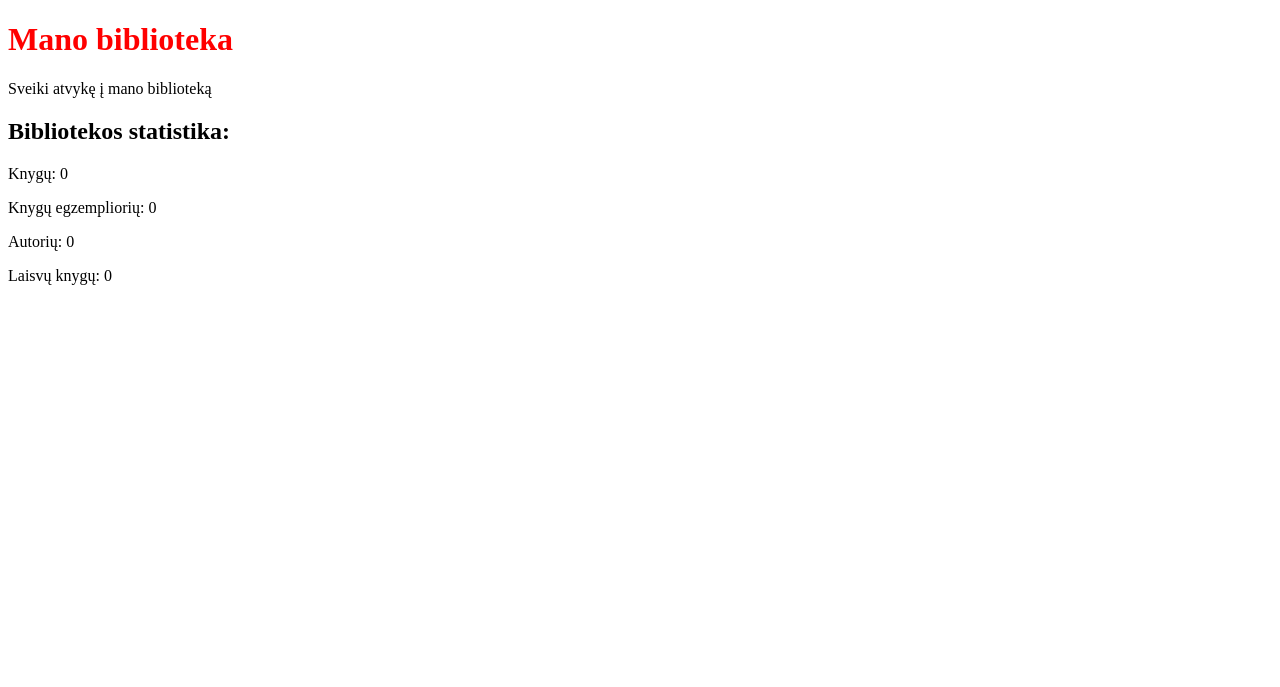
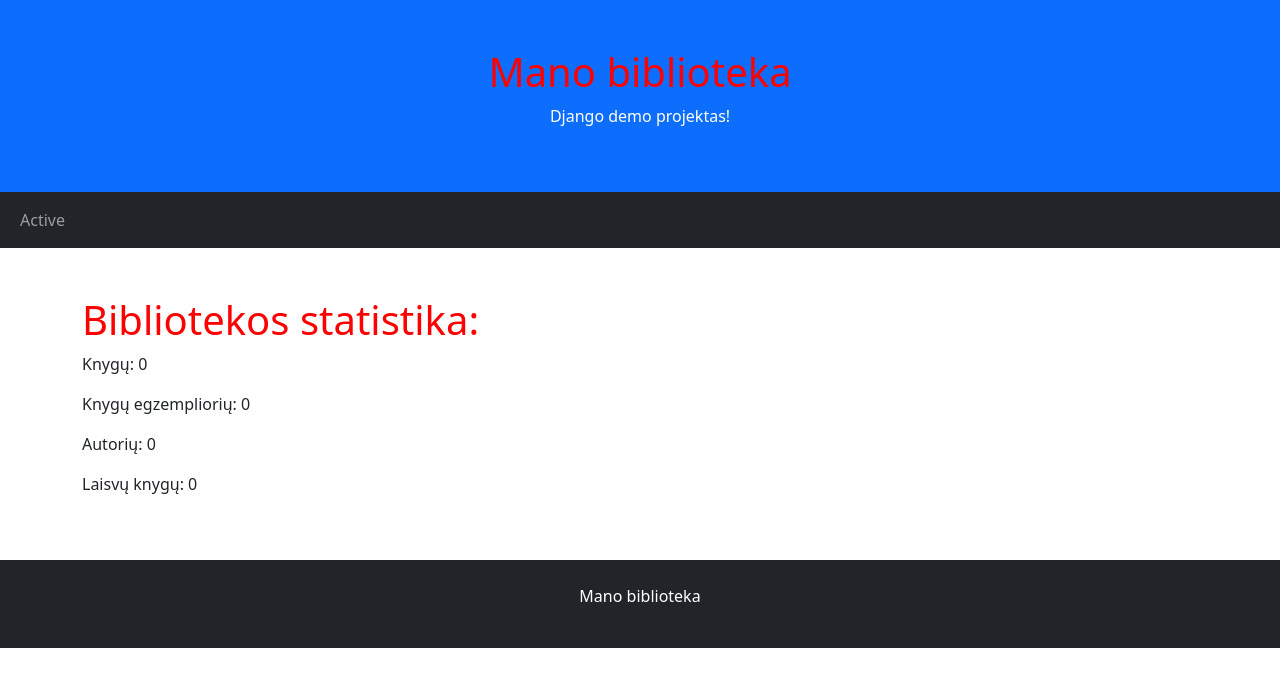
Before and after one commit to DonatasNoreika/library_20260413, a Django app: page / in a window 1280 px wide. Shown: the top 687 px of the page. Run offline with Django 5.2, Linux system fonts and the light colour scheme; data that the repository does not hold is empty.

Commit message:
2: Pritaikytas Bootstrap šablonas base.html

```diff
--- /dev/null
+++ b/mysite/library/static/css/styles.css
@@ -0,0 +1,3 @@
+h1 {
+    color: red;
+}
--- /dev/null
+++ b/mysite/library/templates/base.html
@@ -0,0 +1,43 @@
+<!DOCTYPE html>
+<html lang="en">
+<head>
+    <title>{% block title %}{% endblock %}</title>
+    <meta charset="utf-8">
+    <meta name="viewport" content="width=device-width, initial-scale=1">
+    <link href="https://cdn.jsdelivr.net/npm/bootstrap@5.3.8/dist/css/bootstrap.min.css" rel="stylesheet">
+    <script src="https://cdn.jsdelivr.net/npm/bootstrap@5.3.8/dist/js/bootstrap.bundle.min.js"></script>
+    {% load static %}
+    <link rel="stylesheet" href="{% static 'css/styles.css' %}">
+</head>
+<body>
+
+<div class="p-5 bg-primary text-white text-center">
+    <h1>Mano biblioteka</h1>
+    <p>Django demo projektas!</p>
+</div>
+
+<nav class="navbar navbar-expand-sm bg-dark navbar-dark">
+    <div class="container-fluid">
+        <ul class="navbar-nav">
+            <li class="nav-item">
+                <a class="nav-link" href="#">Active</a>
+            </li>
+        </ul>
+    </div>
+</nav>
+
+<div class="container mt-5">
+    <div class="row">
+
+        <div class="col-sm">
+            {% block content %}{% endblock %}
+        </div>
+    </div>
+</div>
+
+<div class="mt-5 p-4 bg-dark text-white text-center">
+    <p>Mano biblioteka</p>
+</div>
+
+</body>
+</html>
--- a/mysite/library/templates/index.html
+++ b/mysite/library/templates/index.html
@@ -1,16 +1,11 @@
-<!DOCTYPE html>
-<html lang="en">
-<head>
-    <meta charset="UTF-8">
-    <title>Mano biblioteka</title>
-</head>
-<body>
-<h1 style="color: red">Mano biblioteka</h1>
-<p>Sveiki atvykę į mano biblioteką</p>
-<h2>Bibliotekos statistika:</h2>
+{% extends 'base.html' %}
+
+{% block title %}Statistika{% endblock %}
+
+{% block content %}
+<h1>Bibliotekos statistika:</h1>
 <p>Knygų: {{ num_books }}</p>
 <p>Knygų egzempliorių: {{ num_instances }}</p>
 <p>Autorių: {{ num_authors }}</p>
 <p>Laisvų knygų: {{ num_instances_available }}</p>
-</body>
-</html>
+{% endblock %}
--- a/mysite/mysite/urls.py
+++ b/mysite/mysite/urls.py
@@ -16,8 +16,10 @@ Including another URLconf
 """
 from django.contrib import admin
 from django.urls import path, include
+from django.conf import settings
+from django.conf.urls.static import static
 
 urlpatterns = [
     path('admin/', admin.site.urls),
     path('', include('library.urls')),
-]
+] + static(settings.STATIC_URL, document_root=settings.STATIC_ROOT)
```
